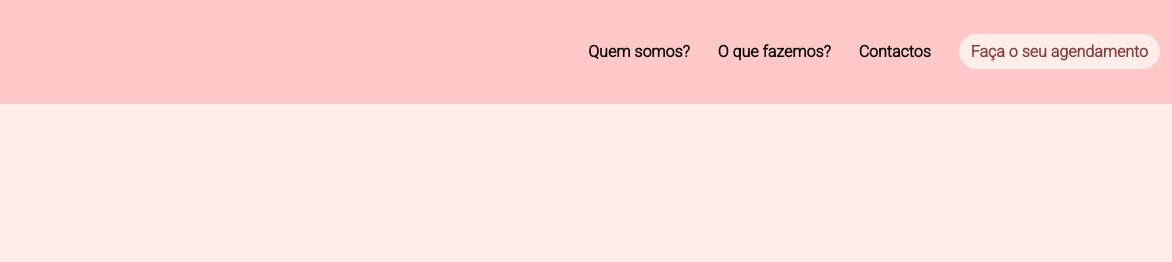
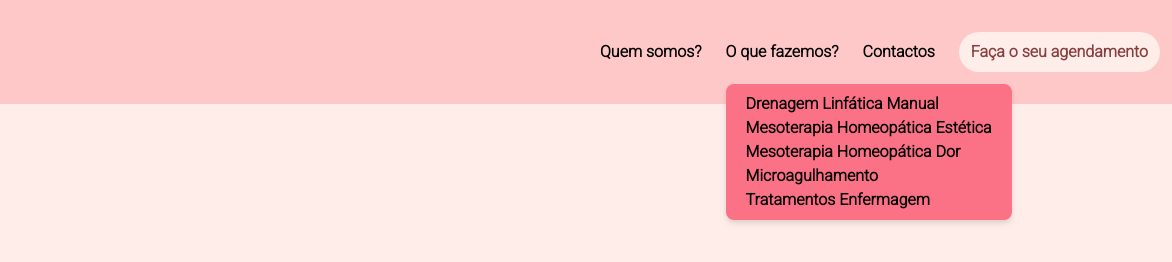
Before and after one commit to hotnunstar/website-ja, a website: page index.html in a window 1280 px wide. Both pictures are taken after a click on the link "O que fazemos?". Shown: the full height of the page, 108-1280 px from the left. Drawn offline with Linux system fonts and the light colour scheme.

Commit message:
subMenu add

```diff
--- a/index.html
+++ b/index.html
@@ -21,9 +21,18 @@
             </div>
 
             <!-- Menu Items -->
-            <div class="space-x-6">
+            <div class="space-x-6 flex items-center justify-between">
                 <a href="#" class="hover:text-darkBrown">Quem somos?</a>
-                <a href="#" class="hover:text-darkBrown">O que fazemos?</a>
+                <div>
+                    <a href="#" id="oQueFazemos" class="hover:text-darkBrown">O que fazemos?</a>
+                    <div id="subMenu" class="hidden fixed flex-col rounded-lg bg-rose-400 mt-5 mr-50 px-5 py-2 drop-shadow-md">
+                        <a href="#" class="hover:text-lightPink">Drenagem Linfática Manual</a>
+                        <a href="#" class="hover:text-lightPink">Mesoterapia Homeopática Estética</a>
+                        <a href="#" class="hover:text-lightPink">Mesoterapia Homeopática Dor</a>
+                        <a href="#" class="hover:text-lightPink">Microagulhamento</a>
+                        <a href="#" class="hover:text-lightPink">Tratamentos Enfermagem</a>
+                    </div>
+                </div>
                 <a href="#" class="hover:text-darkBrown">Contactos</a>
 
             <!-- Button -->
@@ -34,5 +43,7 @@
         </flex>
     </nav>
     <!--#endregion-->
+
+    <script src="./src/js/script.js"></script>
 </body>
 </html>
--- /dev/null
+++ b/src/js/script.js
@@ -0,0 +1,12 @@
+const oQueFazemos = document.getElementById('oQueFazemos');
+const subMenu = document.getElementById('subMenu');
+
+oQueFazemos.addEventListener('click', () => {
+    subMenu.classList.toggle('flex')
+    subMenu.classList.toggle('hidden')
+})
+
+subMenu.addEventListener('mouseout', () => {
+    subMenu.classList.toggle('flex')
+    subMenu.classList.toggle('hidden')
+})
```
Also changed, not shown: src/css/style.css.
